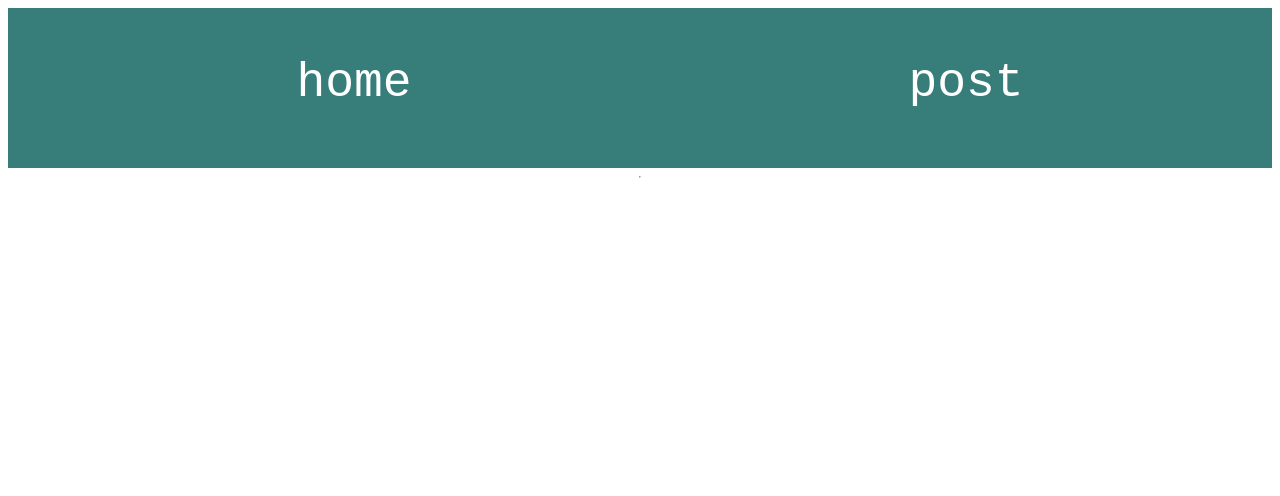
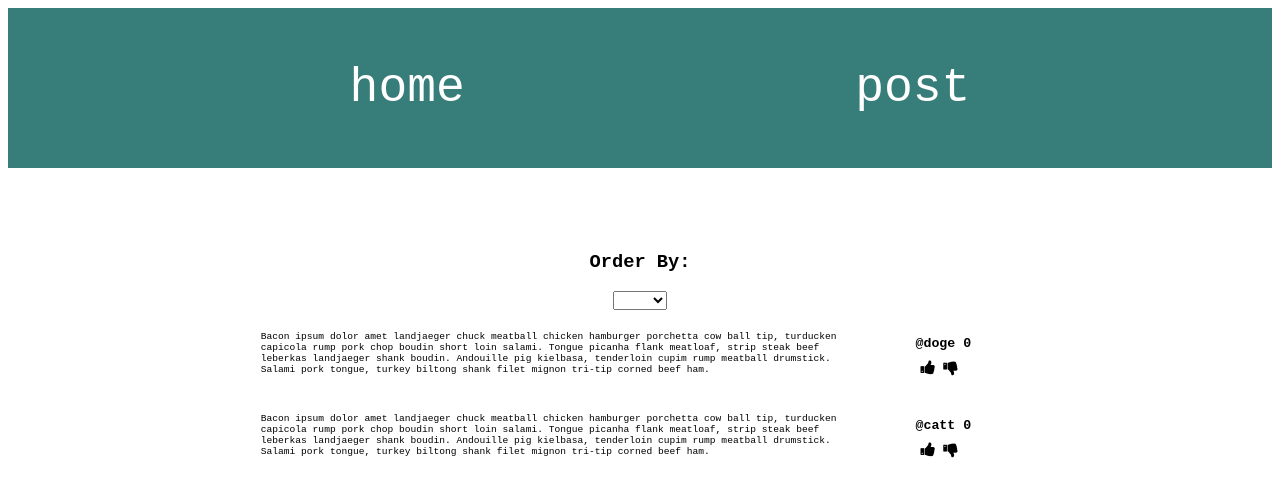
Before and after one commit to weezy93/reddit_clone, a plain HTML site: page index.html in a window 1280 px wide. Drawn offline with nearby package versions, Linux system fonts and the light colour scheme.

Commit message:
posts appending to dom, votes are active, cannot sort

```diff
--- a/app.js
+++ b/app.js
@@ -1,19 +1,47 @@
 window.app = angular.module('RedditClone', [/* messages and time dependecies */]);
 
 app.controller('HomeController', function ($scope) {
-  $scope.posts = { postArray: ['here'], makePost: false };
-  $scope.showPostForm = function () {
+  $scope.posts = { makePost: false,
+    postArray: [{
+      username: '@doge',
+      id: 1,
+      body:' Bacon ipsum dolor amet landjaeger chuck meatball chicken hamburger porchetta cow ball tip, turducken capicola rump pork chop boudin short loin salami. Tongue picanha flank meatloaf, strip steak beef leberkas landjaeger shank boudin. Andouille pig kielbasa, tenderloin cupim rump meatball drumstick. Salami pork tongue, turkey biltong shank filet mignon tri-tip corned beef ham.',
+      votes: 0,
+    },{
+      username: '@catt',
+      id: 2,
+      body:' Bacon ipsum dolor amet landjaeger chuck meatball chicken hamburger porchetta cow ball tip, turducken capicola rump pork chop boudin short loin salami. Tongue picanha flank meatloaf, strip steak beef leberkas landjaeger shank boudin. Andouille pig kielbasa, tenderloin cupim rump meatball drumstick. Salami pork tongue, turkey biltong shank filet mignon tri-tip corned beef ham.',
+      votes: 0,
+    }],
+  };
+
+  $scope.posts.latestID = 1;
+  $scope.action = {};
+  $scope.action.showPostForm = function () {
     $scope.posts.makePost = true;
   };
 
-  $scope.hidePostForm = function () {
+  $scope.action.hidePostForm = function () {
     $scope.posts.makePost = false;
   };
 
-  $scope.createPost = function (post) {
-    $scope.posts.postArray.push(post);
-
-    // $scope.posts.postBody = {};
+  $scope.action.createPost = function (newPost) {
+    newPost.id =   ++$scope.posts.latestID;
+    newPost.votes = 0;
+    $scope.posts.postArray.push(newPost);
+    $scope.postBody = { username: '', body: '' };
     $scope.posts.makePost = false;
   };
+
+  $scope.action.upVote = function (post) {
+    var index = $scope.posts.postArray.indexOf(post);
+    $scope.posts.postArray[index].votes++;
+    console.log($scope.posts.postArray[index].votes);
+  };
+
+  $scope.action.downVote = function (post) {
+    var index = $scope.posts.postArray.indexOf(post);
+    $scope.posts.postArray[index].votes--;
+    console.log($scope.posts.postArray[index].votes);
+  };
 });
--- a/index.html
+++ b/index.html
@@ -9,8 +9,8 @@
   <body ng-controller="HomeController">
     <nav>
       <ul>
-        <li ng-click="hidePostForm()">home</li>
-        <li ng-click="showPostForm()">post</li>
+        <li ng-click="action.hidePostForm()">home</li>
+        <li ng-click="action.showPostForm()">post</li>
       </ul>
     </nav>
 
@@ -22,12 +22,32 @@
         <label for="body"></label>
         <textarea id='body' rows="8" cols="40" ng-model="postBody.body">Say some stuff</textarea>
         <br>
-        <button ng-click"createPost(postBody)">post!</button>
+        <button type="submit" ng-click="action.createPost(postBody)">post!</button>
       </form>
-    <hr>
-      <p ng-show="makePost === false">
-        {{ posts.postArray[0] }}
-      </p>
+
+      <article id="posts" ng-show="posts.makePost === false">
+
+        <section class="orderBy">
+          <h3>Order By:</h3>
+          <select ng-model="sort">
+            <option value="votes">votes</option>
+            <option value="date">date</option>
+          </select>
+        </section>
+      <br>
+          <section class="individual-post" ng-repeat="post in posts.postArray | orderBy : sort">
+            <p>{{ post.body }}</p>
+
+            <div>
+              <h5>{{ post.username }} {{ post.votes }}</h5>
+            <!-- <br> -->
+            <div class="icons">
+              <i class="fa fa-thumbs-up" ng-click="action.upVote(post)"></i><i class="fa fa-thumbs-down" ng-click="action.downVote(post)"></i>
+            </div>
+            </div>
+        </section>
+
+      </article>
     </main>
 
 
--- a/styles/scss/main.scss
+++ b/styles/scss/main.scss
@@ -13,12 +13,16 @@ nav {
   width: 100%;
   height: 20vh;
   background-color: rgba(17, 101, 97, 0.84);
+  display: flex;
+  margin-bottom: 4rem;
 }
 
 ul {
   font-size: 3rem;
   display: flex;
   list-style: none;
+  margin: auto;
+  width: 80%;
 }
 
 li  {
@@ -27,9 +31,58 @@ li  {
   color: white;
   cursor: pointer;
 }
+
 main {
   display: flex;
-  flex-flow: column;
   width: 100%;
 }
+
+#posts {
+  display: flex;
+  width: 100%;
+  flex-flow: column;
+}
+
+.orderBy {
+  text-align: center;
+  width: 60%;
+  margin: auto;
+}
+
+.individual-post {
+   display: flex;
+   width: 60%;
+   margin: auto;
+  //  border-bottom: 1px solid;
+   margin-bottom: 2rem;
+}
+
+.individual-post p {
+  width: 80%;
+  margin: auto;
+  font-size: .6rem;
+}
+
+.individual-post>div {
+  width: 20%;
+  text-align: center;
+  display: flex;
+  flex-flow: column;
+}
+
+.individual-post h5 {
+  margin-top: .5rem;
+  margin-bottom: .5rem;
+}
+
+.icons {
+  display: inline-block;
+  width: auto;
+  text-align: center;
+}
+
+i {
+  cursor: pointer;
+  margin-right: .5rem;
+}
 // node-sass -o styles/css -wr styles/scss
```
Also changed, not shown: styles/css/main.css.
